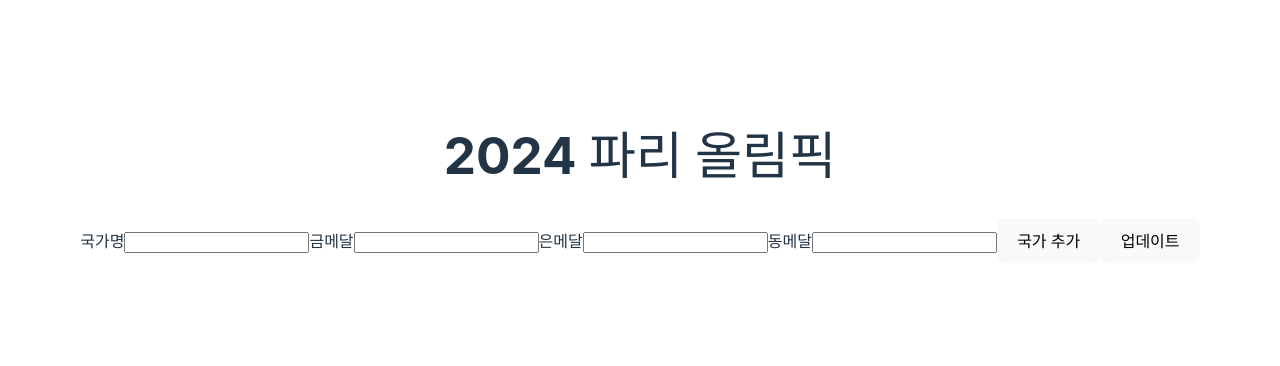
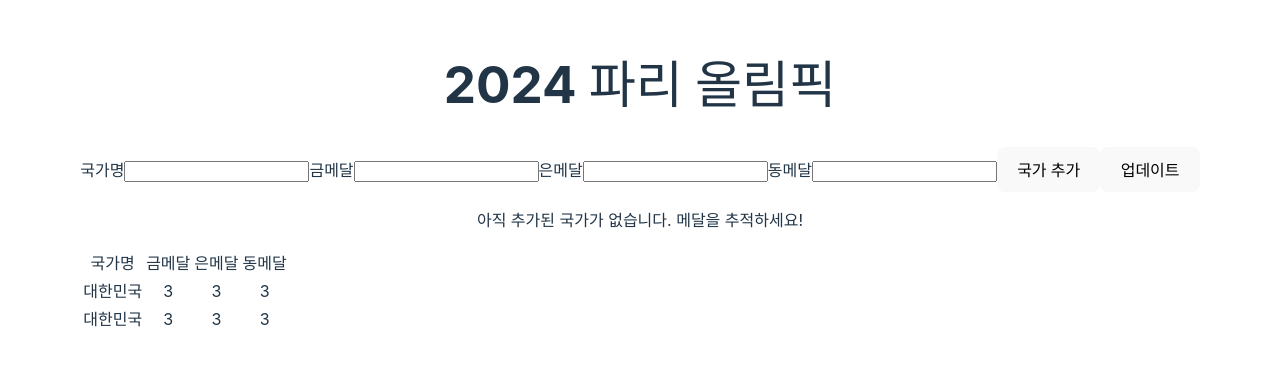
Before and after one commit to 99ShinByeongseon/olympic-medal-tracker, a React (Vite) app: page / in a window 1280 px wide. Shown: the part 222-588 px from the top of the page. Built offline with nearby package versions, Linux system fonts and the light colour scheme.

Commit message:
🎉 add : components 파일 추가

```diff
--- a/eslint.config.js
+++ b/eslint.config.js
@@ -33,6 +33,8 @@ export default [
         'warn',
         { allowConstantExport: true },
       ],
+      'no-unused-vars': 'off',
+      'react/prop-types': 'off',
     },
   },
 ]
--- a/src/App.jsx
+++ b/src/App.jsx
@@ -1,10 +1,14 @@
 import './App.css';
+import { EmptyText } from './components/EmptyText';
 import { MedalForm } from './components/MedalForm';
+import { MedalList } from './components/MedalList';
 
 function App() {
   return (
     <>
       <MedalForm />
+      <EmptyText />
+      <MedalList />
     </>
   );
 }
--- /dev/null
+++ b/src/components/EmptyText.jsx
@@ -0,0 +1,3 @@
+export function EmptyText() {
+    return <p>아직 추가된 국가가 없습니다. 메달을 추적하세요!</p>;
+}
--- a/src/components/MedalForm.jsx
+++ b/src/components/MedalForm.jsx
@@ -1,24 +1,16 @@
+import { MedalInput } from "./Medalinput";
+
 export function MedalForm() {
+const contentArr = ['국가명', '금메달', '은메달', '동메달'];
+
     return (
         <>
         <h1>2024 파리 올림픽</h1>
         <form>
-            <label>
-                국가명
-                <input type='text' />
-            </label>
-            <label>
-                금메달
-                <input type='text' />
-            </label>
-            <label>
-                은메달
-                <input type='text' />
-            </label>
-            <label>
-                동메달
-                <input type='text' />
-            </label>
+            {contentArr.map((text) => (
+                <MedalInput key={text} content={text} />
+            ))}
+
             <button type='submit'>국가 추가</button>
             <button type='button'>업데이트</button>
         </form>
--- /dev/null
+++ b/src/components/MedalList.jsx
@@ -0,0 +1,28 @@
+export function MedalList() {
+    return (
+        <table>
+            <thead>
+                <tr>
+                    <th>국가명</th>
+                    <th>금메달</th>
+                    <th>은메달</th>
+                    <th>동메달</th>
+                </tr>
+            </thead>
+            <tbody>
+                <tr>
+                    <td>대한민국</td>
+                    <td>3</td>
+                    <td>3</td>
+                    <td>3</td>
+                </tr>
+                <tr>
+                    <td>대한민국</td>
+                    <td>3</td>
+                    <td>3</td>
+                    <td>3</td>
+                </tr>
+            </tbody>
+        </table>
+    );
+}
--- /dev/null
+++ b/src/components/Medalinput.jsx
@@ -0,0 +1,8 @@
+export function MedalInput({ content }) {
+    return (
+        <label>
+            {content}
+        <input type='text' />
+        </label>
+    );
+}
```
